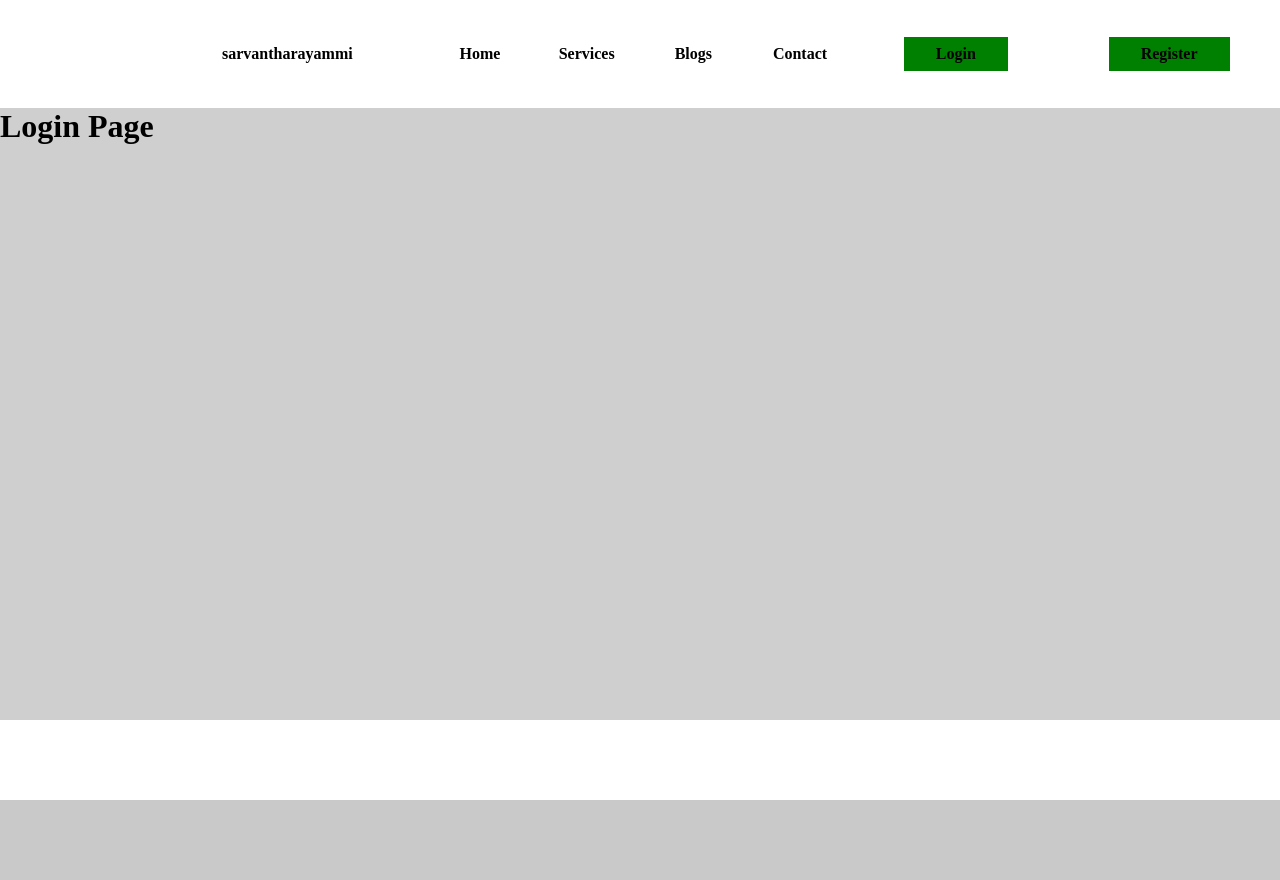
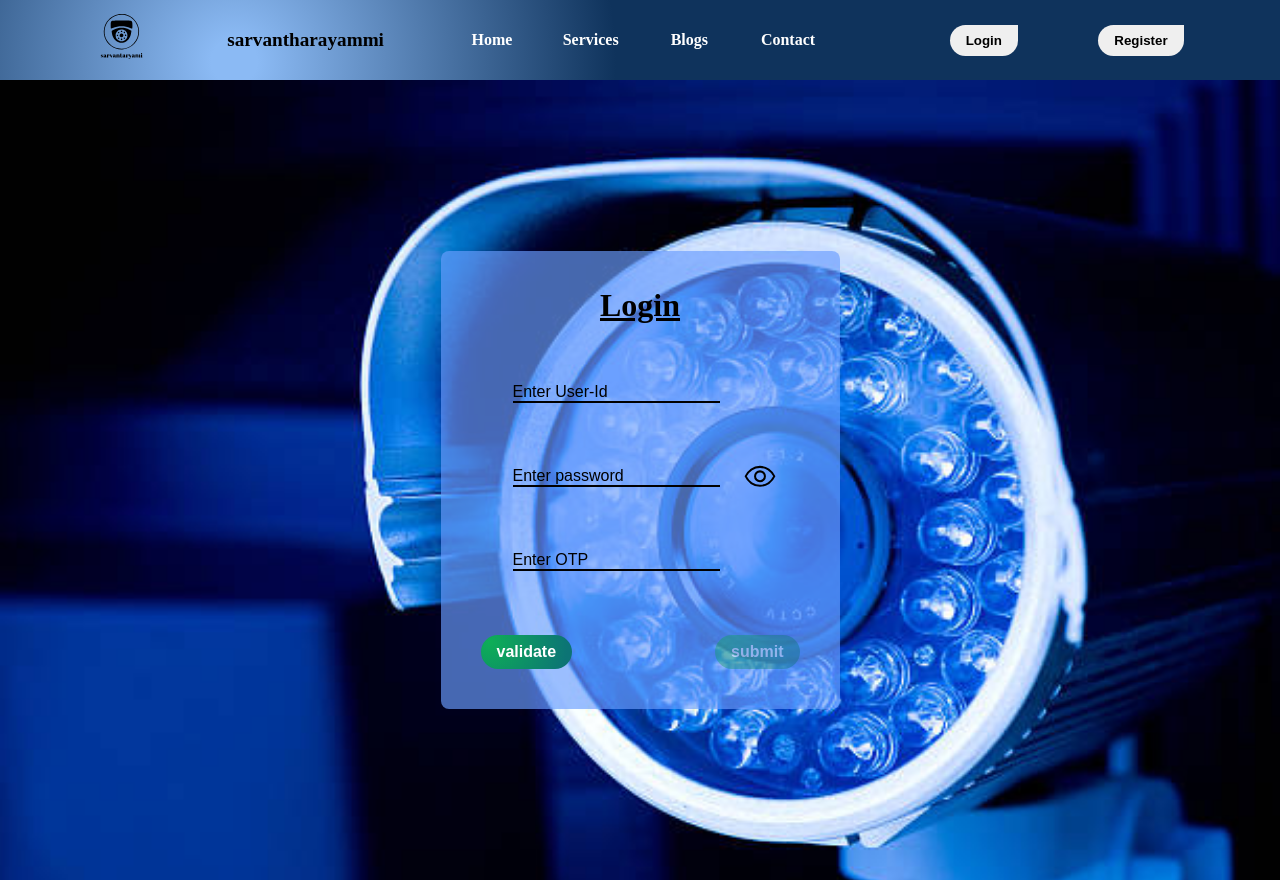
Before and after one commit to bn-sharath/sarvantharayami, a Flask app: page /login in a window 1280 px wide. Before the commit the page ends 800 px from the top, so only its background shows below. Run offline with Flask 2, Linux system fonts and the light colour scheme.

Commit message:
login pages started

```diff
--- /dev/null
+++ b/sarvantharayami/face_recognaition/testing files/practice.py
@@ -0,0 +1,3 @@
+import cv2
+import numpy as np
+import face_recognition
--- a/sarvantharayami/web_application/static/css/base.css
+++ b/sarvantharayami/web_application/static/css/base.css
@@ -1,81 +1,118 @@
-*{
+* {
     margin: 0;
     padding: 0;
     box-sizing: border-box;
 
-/* testing */
-/* color: brown; */
-}
-.main-container{
-    background-color: rgb(207, 207, 207);
-    width: 100%;
-    height: 90vh;
+    /* testing */
+    /* color: brown; */
 }
 
-header{
-background-color: white;
-height: 15%;
-font-weight: bold;
+.main-container {
+    /* background-color: #08AEEA;
+    background-image: linear-gradient(0deg, #08AEEA 0%, #2AF598 100%); */
+
+    width: 100%;
+    height: 100vh;
 }
 
-header .nav-container{
+header {
+    /* background-color: white; */
+    /* background-image: radial-gradient(circle 610px at 5.2% 51.6%, rgba(5, 8, 114, 1) 0%, rgba(7, 3, 53, 1) 97.5%); */
+    background-image: radial-gradient(circle 674px at 18.3% 77%,
+            rgba(139, 186, 244, 1) 3.4%,
+            rgba(15, 51, 92, 1) 56.6%);
+    height: 10%;
+    width: 100%;
+    font-weight: bold;
+}
+
+header .nav-container {
     height: 100%;
     width: 100%;
 }
 
-header .nav-container nav{
+header .nav-container nav {
     height: 100%;
     width: 100%;
     display: flex;
-    justify-content:space-between;
-    align-items:center;
+    justify-content: center;
+    align-items: center;
 }
 
-header .nav-container nav .part{
+header .nav-container nav .part {
+    display: flex;
+    justify-content: space-evenly;
+    align-items: center;
+    width: 100%;
+    color: white;
+    height: 100%;
+    margin-left: 1rem;
+    margin-right: 1rem;
+}
+
+header .nav-container nav .part img{
+    transform: scale(0.5);
+    width: 40%;
+}
+
+header .nav-container nav .part .logo-name {
+    color: black;
+    font-size: 1.2rem;
+    font-weight: bold;
+}
+
+
+header .nav-container nav .part .menu {
+    width: 100%;
+    height: 100%;
     display: flex;
     justify-content: space-around;
     align-items: center;
-    width: 100%;
-    height: 100%;
 }
 
-
-header .nav-container nav .part .menu{
-    width: 100%;
-    height: 100%;
-    /* display: flex;
-    justify-content: center;
-    align-items: center;*/
-}
-
-header .nav-container nav .part .menu a{
+header .nav-container nav .part .menu a {
+    color: white;
     display: block;
     text-decoration: none;
-    color: black;
     width: 100%;
     height: 100%;
     display: flex;
     justify-content: center;
     align-items: center;
+    transition: all;
 }
 
-header nav .menu a:hover{
-    background-color: rgba(177, 175, 175, 0.644);
-    border-radius: 30% 10% 30%;
-    text-decoration: underline;
+header .nav-container nav .part .menu a:hover {
+    /* background-color: rgba(177, 175, 175, 0.644); */
+    /* background-image: radial-gradient(circle 610px at 5.2% 51.6%, rgba(5, 9, 114, 0.712) 0%, rgba(7, 3, 53, 0.719) 97.5%); */
+    border-radius: 10%;
+    text-decoration: overline;
+    /* background-color: transparent; */
+    font-size: 1.2rem;
 }
 
-header .nav-container nav .btn{
-    padding: 0.5rem 2rem;
-    background-color: green;
+header .nav-container nav .part a {
+    display: flex;
+    justify-content: space-between;
+    align-items: center;
+    text-decoration: none;
+    width: fit-content;
+    height: fit-content;
 }
-header .nav-container nav .btn a{
-    display: block;
-    text-decoration: none;
-    color: black;
-    width: 100%;
-    height: 100%;
-    display: flex;
-    justify-content: center;
-    align-items: center;
+
+header .nav-container nav .part a .btn {
+    padding: 0.5rem 1rem;
+    font-weight: bolder;
+    /* font-size: large; */
+    border-radius: 40px 0px 40px 40px;
+    border: none;
 }
+
+header .nav-container nav .part a .btn:hover {
+    /* box-shadow: 5px 5px 5px rgb(189, 189, 189); */
+    text-decoration: underline;
+    /* background-image: radial-gradient(circle 610px at 5.2% 51.6%, rgba(5, 9, 114, 0.712) 0%, rgba(7, 3, 53, 0.719) 97.5%); */
+    /* color: wheat; */
+    cursor: pointer;
+    background-color: rgb(194, 194, 194);
+}
--- /dev/null
+++ b/sarvantharayami/web_application/static/css/login.css
@@ -0,0 +1,87 @@
+.form-container{
+    display: flex;
+    justify-content: center;
+    align-items:center;
+    width: 100%;
+    height: 100vh;
+    /* background-color: rgb(12, 12, 12); */
+    background-image: url("../media/login.jpg");
+    background-repeat: no-repeat;
+    background-size:cover;
+}
+
+.form-container .container{
+    padding: 1.5rem;
+    /* box-shadow: 10px 10px 10px rgb(185, 185, 185); */
+    border-radius: 0.5rem;
+    background-color: rgba(107, 159, 255, 0.658);
+    /* backdrop-filter:blur(5px); */
+    /* border-top: 2px solid white; */
+    /* border-left: 2px solid white; */
+
+}
+.container h1{
+    /* font-size: larger; */
+    text-align: center;
+    font-family: 'Times New Roman', Times, serif;
+    padding: 0.7rem;
+    margin-bottom: 0.8rem;
+    text-decoration: underline;
+}
+
+.form-container .container form{
+
+}
+
+.form-container .container form .input-set{
+    margin: 2rem;
+    display: flex;
+    /* flex-direction: column; */
+    align-items: center;
+    justify-content:flex-start;
+}
+/* .form-container .container form .input-set label{
+    position: absolute;
+    padding: 1rem;
+} */
+.form-container .container form .input-set input{
+    /* padding: 1rem; */
+    margin: 1rem;
+    font-size: 1rem;
+    background-color: transparent;
+    border: none;
+    border-bottom: 2px solid black;
+    outline: none;
+    /* color: black; */
+}
+.form-container .container form .input-set input::placeholder{
+    color: black;
+}
+
+.form-container .container form .input-set img{
+    transform: scale(0.7);
+    position: relative;
+    right: 0;
+}
+
+.form-container .container form .form-btn{
+    display: flex;
+    justify-content: space-between;
+    align-items: center;
+    padding: 1rem;
+}
+.form-container .container form .form-btn button{
+    background-image: radial-gradient( circle farthest-corner at 10% 20%,  rgba(14,174,87,1) 0%, rgba(12,116,117,1) 90% );
+    border: none;
+    padding: 0.5rem 1rem;
+    font-size: 1rem;
+    font-weight: bold;
+    color: white;
+    border-radius: 2rem;
+}
+#validate{
+
+}
+#submit{
+    opacity: 0.4;
+}
--- a/sarvantharayami/web_application/templates/base.html
+++ b/sarvantharayami/web_application/templates/base.html
@@ -2,24 +2,22 @@
 <html lang="en">
 
 <head>
-    <meta charset="UTF-8">
-    <meta http-equiv="X-UA-Compatible" content="IE=edge">
-    <meta name="viewport" content="width=device-width, initial-scale=1.0">
-    <link rel="stylesheet" href="{{url_for('static', filename = 'css/base.css')}}">
-    <link rel="shortcut icon" href="{{url_for('static', filename = 'media/logo.ico')}}" type="image/x-icon">
+    <meta charset="UTF-8" />
+    <meta http-equiv="X-UA-Compatible" content="IE=edge" />
+    <meta name="viewport" content="width=device-width, initial-scale=1.0" />
+    <link rel="stylesheet" href="{{url_for('static', filename = 'css/base.css')}}" />
+    <link rel="shortcut icon" href="{{url_for('static', filename = 'media/logo.ico')}}" type="image/x-icon" />
 
-    {% block title %}
-    {% endblock title %}
+    {% block title %} {% endblock title %}
 </head>
 
 <body>
     <div class="main-container">
-
         <header>
             <div class="nav-container">
                 <nav>
                     <div class="part">
-                        <div class="logo"></div>
+                        <img src="{{url_for('static', filename = 'media/logo.svg')}}" alt="">
                         <div class="logo-name">sarvantharayammi</div>
                     </div>
                     <div class="part">
@@ -30,28 +28,25 @@
                             <a href="\service">Services</a>
                         </div>
                         <div class="menu">
-
                             <a href="\blog">Blogs</a>
                         </div>
                         <div class="menu">
                             <a href="\contact">Contact</a>
-
                         </div>
                     </div>
                     <div class="part">
-                        <div class="btn"><a href="\login">Login</a></div>
-                        <div class="btn"><a href="\register">Register</a></div>
+                        <a href="\login">
+                            <button class="btn">Login</button>
+                        </a>
+                        <a href="\register">
+                            <button class="btn">Register</button>
+                        </a>
                     </div>
                 </nav>
             </div>
-
         </header>
-        {% block body %}
-
-        {% endblock body %}
-        <footer>
-
-        </footer>
+        {% block body %} {% endblock body %}
+        <footer></footer>
     </div>
 </body>
 
--- a/sarvantharayami/web_application/templates/login.html
+++ b/sarvantharayami/web_application/templates/login.html
@@ -1,10 +1,36 @@
 {% extends 'base.html' %}
 
-
 {% block title %}
-    <title>login Page</title>
+<link rel="stylesheet" href="{{url_for('static', filename = 'css/login.css')}}">
+<title>login Page</title>
 {% endblock title %}
 
 {% block body %}
-    <h1>Login Page</h1>
+<div class="form-container">
+    <div class="container">
+
+        <h1>Login</h1>
+        <form action="login" method="post">
+            <div class="input-set">
+                <input type="text" name="userID" id="user-id" placeholder="Enter User-Id">
+                <!-- <label for="user-id">Enter User-ID</label> -->
+            </div>
+
+            <div class="input-set">
+                <input type="password" name="password" id="password" placeholder="Enter password">
+                <img src="{{url_for('static', filename = 'media/visibility.svg')}}" alt="@">
+                <!-- <label for="password">Enter Password</label> -->
+            </div>
+            <div class="input-set" id="otp-element">
+                <input type="text" name="otp" id="otp" placeholder="Enter OTP">
+                <!-- <label for="otp">Enter OTP</label> -->
+            </div>
+            <div class="form-btn">
+                <button id="validate">validate</button>
+                <button type="submit" id="submit">submit</button>
+            </div>
+        </form>
+    </div>
+</div>
+
 {% endblock body %}
```
Also changed, not shown: sarvantharayami/web_application/static/media/login.jpg (added), sarvantharayami/web_application/static/media/logo.svg (added), sarvantharayami/web_application/static/media/visibility.svg (added), sarvantharayami/web_application/static/media/visibility_off.svg (added).
